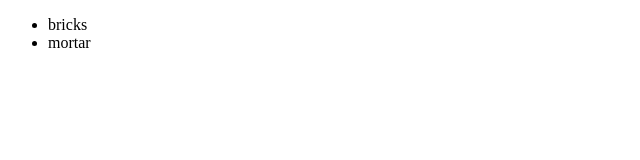
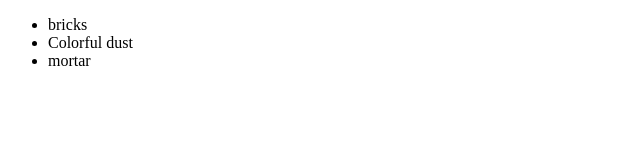
Before and after one commit to TimeSmash/newGitTest, a plain HTML site: page index.html in a window 1280 px wide. Shown: the whole page, without its empty margins (0-640 px from the left). Drawn offline with Linux system fonts and the light colour scheme.

Commit message:
"added colorful dust"

```diff
--- a/index.html
+++ b/index.html
@@ -7,6 +7,7 @@
 		<div>
 			<ul>
 				<li>bricks</li>
+				<li>Colorful dust</li>
 				<li>mortar</li>
 			</ul>
 		</div>
```
